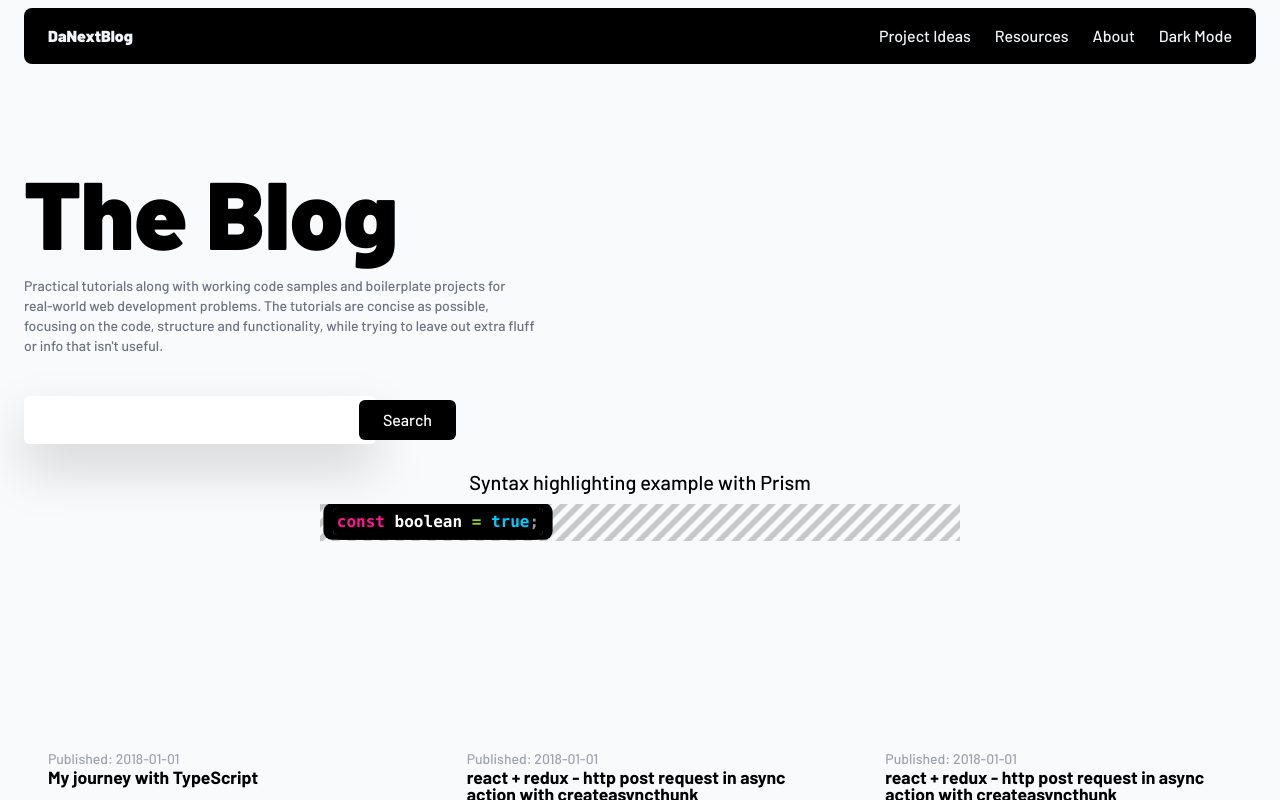
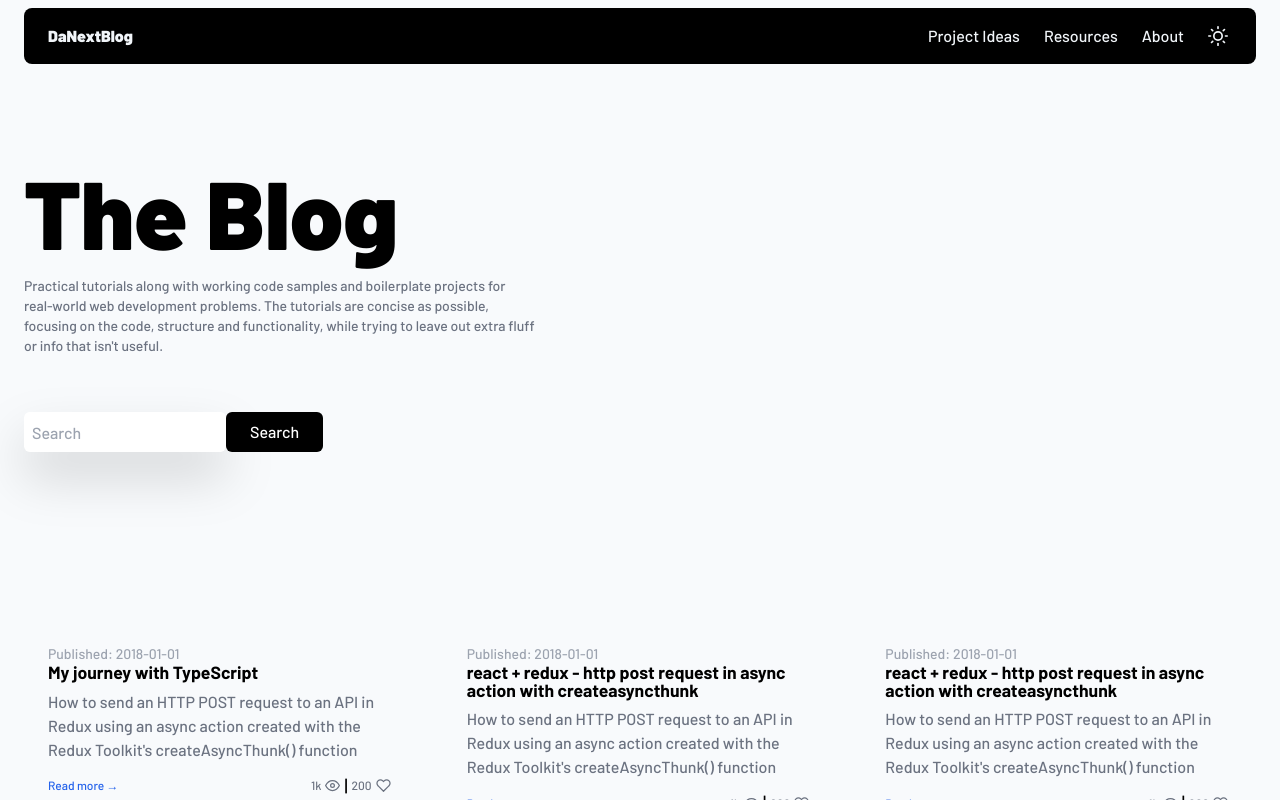
Before and after one commit to williamssam/danextblog, a Next.js app: page / in a window 1280 px wide. Shown: the top 800 px of the page. Built offline with nearby package versions, Linux system fonts and the light colour scheme.

Commit message:
added form-hook

```diff
--- a/components/Header.tsx
+++ b/components/Header.tsx
@@ -1,8 +1,16 @@
 import Link from 'next/link'
+import { useState } from 'react'
 import { useRouter } from 'next/router'
+
+import { Sun, Moon } from '../icons'
 
 export const Header = () => {
   const router = useRouter()
+  const [lightMode, setLightMode] = useState<boolean>(true)
+
+  const toggleThemeMode = () => {
+    setLightMode((prevState) => !prevState)
+  }
 
   return (
     <header className="grid place-items-center mt-9">
@@ -25,7 +33,17 @@ export const Header = () => {
                 <a className={router.pathname === '/about' ? 'border-b-2 border-white' : ''}>About</a>
               </Link>
             </li>
-            <li>Dark Mode</li>
+            <li>
+              {lightMode ? (
+                <div className="w-6 h-6 flex items-center cursor-pointer" onClick={toggleThemeMode}>
+                  <Sun />
+                </div>
+              ) : (
+                <div className="w-6 h-6 flex items-center cursor-pointer" onClick={toggleThemeMode}>
+                  <Moon />
+                </div>
+              )}
+            </li>
           </ul>
         </nav>
       </div>
--- a/components/Hero.tsx
+++ b/components/Hero.tsx
@@ -1,7 +1,39 @@
-import { Title } from './Title'
+import { FormEvent, useState } from 'react'
+
+import { Alert, InputField, Title } from './'
+import { useFormFields } from '../hooks/form-hook'
+
+interface QueryProps {
+  query: string
+}
 
 export const Hero = () => {
+  const [inputs, handleInputChange] = useFormFields<QueryProps>({
+    query: ''
+  })
+  const [error, setError] = useState<any>(null)
+
+  const searchHandler = (e: FormEvent) => {
+    e.preventDefault()
+
+    if(!inputs.query) {
+      return setError('Please enter a valid search value.')
+    }
+
+    console.log(inputs)
+  }
+
+  const clearError = () => {
+    setError(null)
+  }
+
+  setInterval(() => {
+    setError(null)
+  }, 10000)
+
   return (
+    <>
+    {error && (<Alert type='error' message={error} onClose={clearError} />)}
     <section>
       <div className="container">
         <Title name="The Blog" />
@@ -14,16 +46,13 @@ export const Hero = () => {
         </p>
 
         <form className="max-w-md mt-10 relative flex items-center">
-          <input
-            type="search"
-            name="search"
-            className="px-4 py-3 w-full flex-1 rounded-md drop-shadow-2xl mr-24 focus:outline-none  focus:ring-gray-500 focus:ring focus:outline-2 focus:outline-offset-4"
-          />
-          <button className="bg-black text-white py-2 px-6 rounded-md absolute right-0 mr-4 hover:bg-gray-900">
+          <InputField type='text' name='query' placeholder='Search' value={inputs.query} onChange={handleInputChange} onFocus={clearError} fullwidth />
+          <button type='submit' className="bg-black text-white py-2 px-6 rounded-md hover:bg-gray-900" onClick={searchHandler}>
             Search
           </button>
         </form>
       </div>
     </section>
+    </>
   )
 }
--- a/components/InputField.tsx
+++ b/components/InputField.tsx
@@ -1,27 +1,29 @@
-import { FC } from "react"
+import React, { FC } from "react"
 
-
-interface Props{
-    label: string
+type InputProps = {
+    label?: string
     type: string
-    id: string
     name: string
     placeholder: string
-    value: any
+    value: string | number
     onChange: (e:any) => void
-    error: any
-    errorText: string
-    fullwidth: boolean
+    onFocus?: (e: any) => void
+    onBlur?: (e: any) => void
+    error?: any
+    errorText?: string
+    fullwidth?: boolean
 }
 
-const InputField:FC<Props> = ({ label, type, id, name, placeholder, value, onChange, error, errorText, fullwidth }) => {
+const InputField:FC<InputProps> = ({label, type, name, placeholder, value, onChange, onFocus, onBlur, error, errorText, fullwidth}) => {
     return(
-        <div className={fullwidth ? `w-full h-14 flex flex-col items-center` : `w-1/2 h-14 flex flex-col items-center`}>
-            <label className="block text-gray-700 text-md font-bold mb-2" htmlFor={name}>
-                {label}
-            </label>
-            <input className="w-full h-12 bg-white rounded-md drop-shadow-2xl px-2 border-2 focus:border-2 focus:border-slate-700 focus:outline-none transition-all duration-500" type={type} id={id} name={name} placeholder={placeholder} value={value} onChange={onChange} />
-            {error && <p className="text-red-500 text-xs font-light">{errorText}</p>}
+        <div className="my-4">
+            <label htmlFor={name} className='text-sm'>{label}</label>
+            <div className={fullwidth ? `w-full h-10 flex flex-col items-center focus-within:border-none focus-within:outline-none transition-all duration-500` : `w-1/2 h-10 flex flex-col items-center focus-within:border-none focus-within:outline-none transition-all duration-500`}>
+                <input className="w-full h-full bg-white rounded-md drop-shadow-2xl px-2" type={type} name={name} placeholder={placeholder} value={value} onChange={onChange} onFocus={onFocus} onBlur={onBlur} />
+            </div>
+            {error && (<p className="text-red-500 text-xs font-light">
+                {errorText}
+            </p>)}
         </div>
     )
 }
--- a/components/Post.tsx
+++ b/components/Post.tsx
@@ -28,7 +28,7 @@ export const Post = ({ title, content, date, slug, views, likes, stacks }: PostP
           {content}
         </p>
         <div className="w-full flex items-center justify-between my-2">
-          <Link href={`/post-details/${slug}`}>
+          <Link href={`/blog/${slug}`}>
             <a className="text-xs text-blue-600 transition-colors hover:text-gray-700">Read more &rarr;</a>
           </Link>
 
--- /dev/null
+++ b/hooks/form-hook.ts
@@ -0,0 +1,15 @@
+import { useState } from "react"
+
+export function useFormFields<T>(initialState: T): [T, (e: React.ChangeEvent<HTMLTextAreaElement | HTMLInputElement>) => void] {
+    const [inputs, setValues] = useState<T>(initialState);
+
+    return [
+        inputs,
+        (e: React.ChangeEvent<HTMLTextAreaElement | HTMLInputElement>) => {
+            setValues({
+                ...inputs,
+                [e.target.name]: e.target.value
+            })
+        }
+    ]
+}
--- /dev/null
+++ b/icons/AlertIcon.tsx
@@ -0,0 +1,11 @@
+const AlertIcon = () => {
+  return (
+    <svg xmlns="http://www.w3.org/2000/svg" width="16" height="16" viewBox="0 0 24 24" fill="none" stroke="currentColor" strokeWidth="2" strokeLinecap="round" strokeLinejoin="round" className="feather feather-alert-circle">
+      <circle cx="12" cy="12" r="10"></circle>
+      <line x1="12" y1="8" x2="12" y2="12"></line>
+      <line x1="12" y1="16" x2="12.01" y2="16"></line>
+    </svg>
+  )
+}
+
+export default AlertIcon
--- a/icons/Close.tsx
+++ b/icons/Close.tsx
@@ -1,7 +1,7 @@
 
 const Close = () => {
   return (
-    <svg xmlns="http://www.w3.org/2000/svg" width="24" height="24" viewBox="0 0 24 24" fill="none" stroke="currentColor" strokeWidth="2" strokeLinecap="round" strokeLinejoin="round" className="feather feather-x">
+    <svg xmlns="http://www.w3.org/2000/svg" width="16" height="16" viewBox="0 0 24 24" fill="none" stroke="currentColor" strokeWidth="2" strokeLinecap="round" strokeLinejoin="round" className="feather feather-x">
         <line x1="18" y1="6" x2="6" y2="18"></line>
         <line x1="6" y1="6" x2="18" y2="18"></line>
     </svg>
--- /dev/null
+++ b/icons/Moon.tsx
@@ -0,0 +1,9 @@
+const Moon = () => {
+    return (
+        <svg xmlns="http://www.w3.org/2000/svg" width="20" height="20" viewBox="0 0 24 24" fill="none" stroke="currentColor" strokeWidth="2" strokeLinecap="round" strokeLinejoin="round" className="feather feather-moon">
+            <path d="M21 12.79A9 9 0 1 1 11.21 3 7 7 0 0 0 21 12.79z"></path>
+        </svg>
+    )
+}
+
+export default Moon
--- /dev/null
+++ b/icons/Sun.tsx
@@ -0,0 +1,17 @@
+const Sun = () => {
+    return (
+        <svg xmlns="http://www.w3.org/2000/svg" width="20" height="20" viewBox="0 0 24 24" fill="none" stroke="currentColor" strokeWidth="2" strokeLinecap="round" strokeLinejoin="round" className="feather feather-sun">
+            <circle cx="12" cy="12" r="5"></circle>
+            <line x1="12" y1="1" x2="12" y2="3"></line>
+            <line x1="12" y1="21" x2="12" y2="23"></line>
+            <line x1="4.22" y1="4.22" x2="5.64" y2="5.64"></line>
+            <line x1="18.36" y1="18.36" x2="19.78" y2="19.78"></line>
+            <line x1="1" y1="12" x2="3" y2="12"></line>
+            <line x1="21" y1="12" x2="23" y2="12"></line>
+            <line x1="4.22" y1="19.78" x2="5.64" y2="18.36"></line>
+            <line x1="18.36" y1="5.64" x2="19.78" y2="4.22"></line>
+        </svg>
+    )
+}
+
+export default Sun
--- a/icons/index.ts
+++ b/icons/index.ts
@@ -1,6 +1,9 @@
+export { default as AlertIcon } from './AlertIcon'
 export { default as Close } from './Close'
 export { default as Github } from './Github'
 export { default as Heart } from './Heart'
 export { default as Linkedln } from './Linkedln'
 export { default as Links } from './Links'
+export { default as Moon } from './Moon'
+export { default as Sun } from './Sun'
 export { default as View } from './View'
--- a/pages/index.tsx
+++ b/pages/index.tsx
@@ -13,16 +13,6 @@ const Home: NextPage = () => {
       </Head>
       <main className='w-full h-auto flex flex-col'>
         <Hero />
-        <section className='w-1/2 self-center my-6' >
-          <h1 className='text-center text-xl'>
-            Syntax highlighting example with Prism
-          </h1>
-          <pre>
-            <code className='language-javascript'>
-              const boolean = true;
-            </code>
-          </pre>
-        </section>
         <Blogs />
       </main>
     </>
```
Also changed, not shown: components/Alert.tsx (+14 -10 lines).
